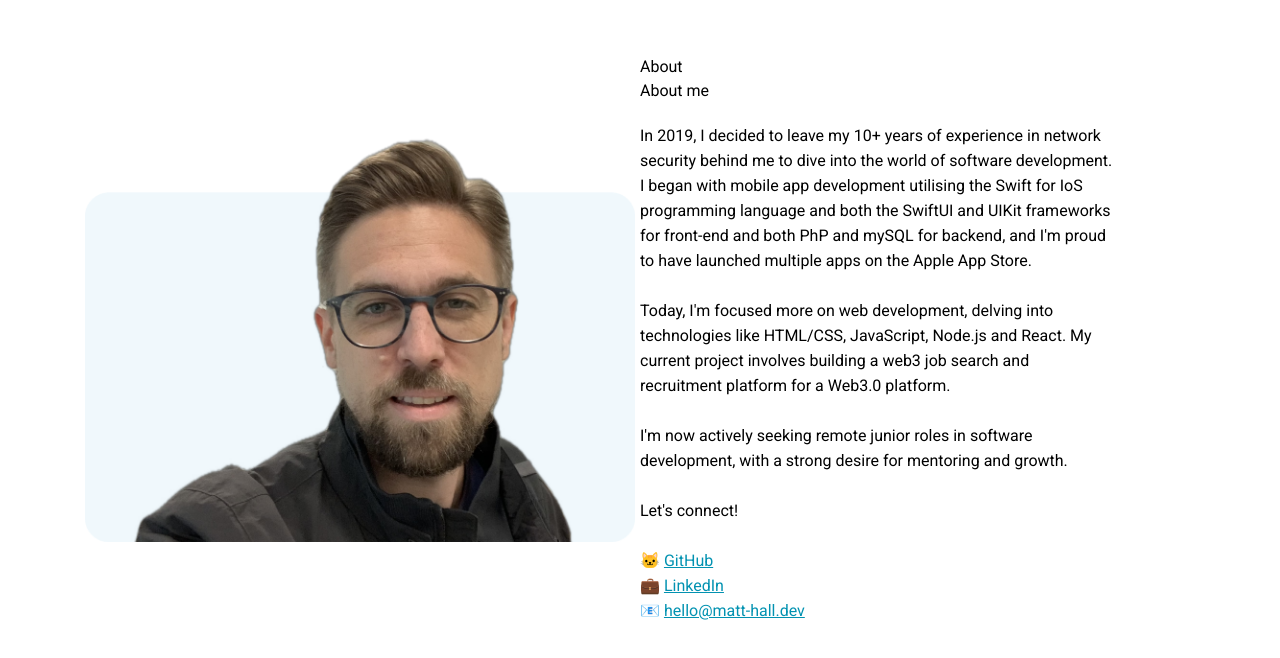
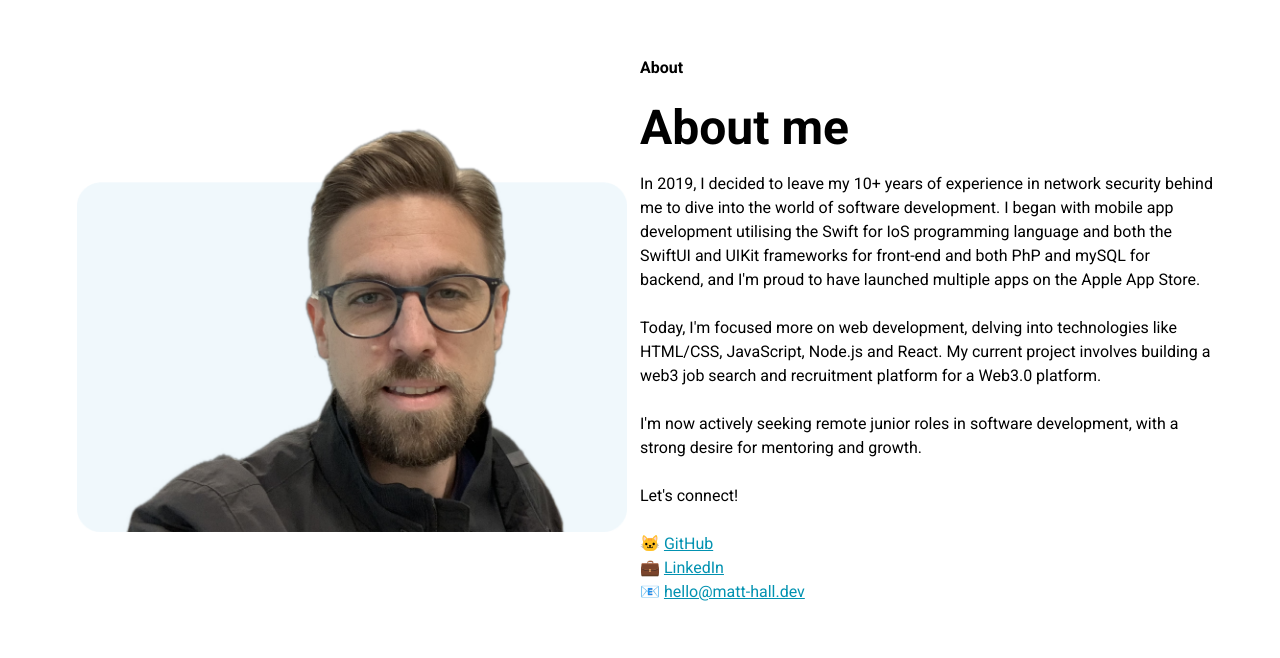
Before and after one commit to mhallrp/TechPortfolio, a Next.js app: page / in a window 1280 px wide. Shown: the part 1708-2366 px from the top of the page. Built offline with nearby package versions, Linux system fonts and the light colour scheme.

Commit message:
updating tailwind

```diff
--- a/app/page.module.css
+++ b/app/page.module.css
@@ -1,35 +1,6 @@
-.About {
-  font-weight: 700;
-  padding: 100px 85px;
-}
 
-.aboutData {
-  flex-wrap: wrap-reverse;
-  display: flex;
-  flex-direction: row;
-  justify-content: center;
-  align-items: center;
-}
-.aboutText {
-  margin-top: 35px;
-  margin-right: 85px;
-  width: calc(50% - 85px);
-}
-.aboutMainText {
-  padding-top: 20px;
-  font-weight: 400;
-  line-height: 25px;
-}
-.mattImage {
-  padding-top: 25px;
-  width: 550px;
-  margin: auto;
-}
 
-.footer {
-  height: 200px;
-  background-color: #f5fcff;
-}
+
 /* @media (max-width: 1334px) {
 
 
--- a/app/page.tsx
+++ b/app/page.tsx
@@ -50,24 +50,27 @@ const Landing = () => {
           ))}
         </div>
       </section>
-      <section id={constants.sections[2]} className="px-20 py-24">
-        <div className={Styles.aboutData}>
+      <section
+        id={constants.sections[2]}
+        className="px-8 py-24 font-bold sm:px-20 md:px-16"
+      >
+        <div className="flex w-full flex-row flex-wrap-reverse justify-center align-middle">
           <Image
             height="416"
             width="550"
-            className={Styles.mattImage}
+            className="m-auto pt-6"
             src={MattImage.src}
             alt="Matt Hall"
           />
-          <div className={Styles.aboutText}>
+          <div className="mt-9 w-full xl:w-2/4">
             <p>{constants.smallAbout}</p>
-            <p className={Styles.largeTitle}>{constants.bigAbout}</p>
-            <p className={Styles.aboutMainText}>{constants.aboutMainText}</p>
+            <p className="mt-6 text-5xl">{constants.bigAbout}</p>
+            <p className="pt-5 font-normal">{constants.aboutMainText}</p>
           </div>
         </div>
       </section>
       <section id={constants.sections[3]}>
-        <div className={Styles.footer}></div>
+        <div className="h-48 bg-primary"></div>
       </section>
     </main>
   );
```
Also changed, not shown: components/NavBar/index.ts (renamed from components/NavBar/index.js), components/SkillsCard/index.ts (renamed from components/SkillsCard/index.js).
